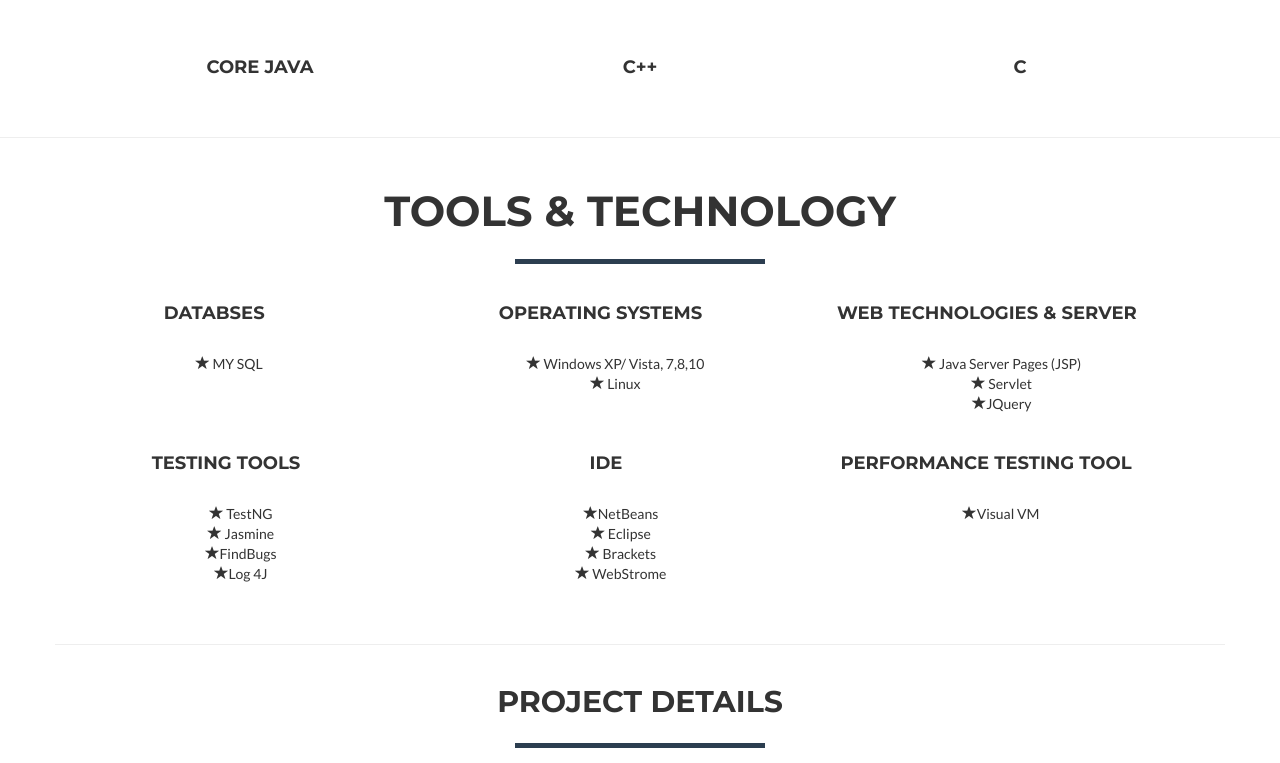
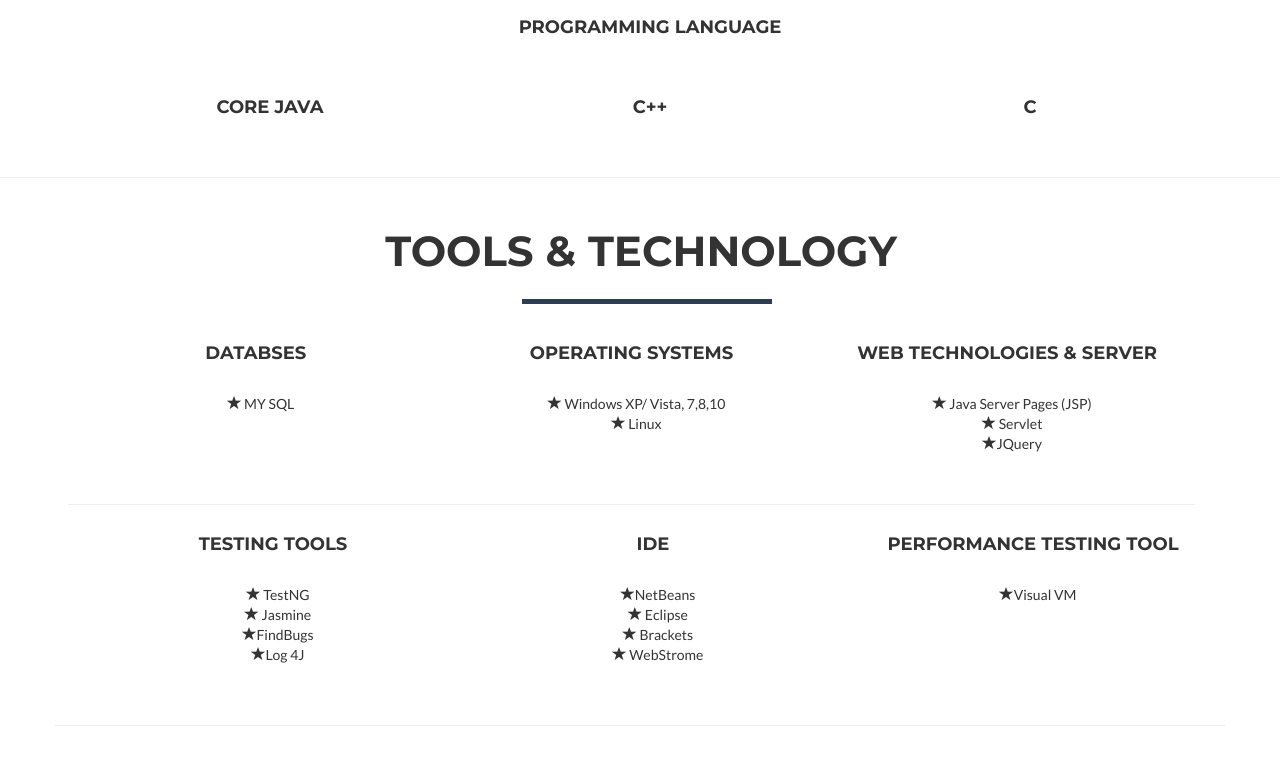
Before and after one commit to pranshujaguri/pranshujaguri.github.io, a plain HTML site: page index.html in a window 1280 px wide. Shown: the part 1943-2706 px from the top of the page. Drawn offline with nearby package versions, Linux system fonts and the light colour scheme.

Commit message:
new changes

```diff
--- a/css/Resume.css
+++ b/css/Resume.css
@@ -184,6 +184,8 @@
 }
 section h2 {
   margin: 0;
+	margin-right: -39px;
+margin-left: -50px;
   font-size: 3em;
 }
 section.success {
--- a/index.html
+++ b/index.html
@@ -145,9 +145,19 @@
 	}
 */
 	#up{
-		margin-right: 30px;
-margin-left: -49px;
+		padding-left: -1px;
+    padding-right: -6px;
+    margin-right: 15px;
+    margin-left: -15px;
+
 }
+	h4 {
+    font-size: 18px;
+    margin-left: 20px;
+	}
+	.icon-holder{
+		padding-right: 20px;
+	}
     </style>
 
 
@@ -335,7 +345,7 @@
 			<div class="animated zoomInDown" >
 				<h2>TECHNICAL SKILLS</h2>
 				<hr class="star-primary">
-				<h4> Programming Language</h4>
+				<h4> Scripting Language</h4>
 			<div class="row services">
 				<div class="col-md-4">
 					<div class="service">
@@ -372,7 +382,7 @@
 				<h4 class="heading">JAVA SCRIPT</h4>
 				</div>
 				</div>
-
+               <h4> Programming Language</h4>
 				<div class="container">
 
 				<div class="col-md-4">
@@ -427,7 +437,7 @@
 	<section id="services" class="section section-padded">
 		<div class="container">
 			<div class="row" id="row1">
-			<div class="animated LightSpeedIn" style="margin-left: 50px;">
+			<div class="animated LightSpeedIn" style="margin-left: 63px;">
 				<h2> TOOLS & Technology </h2>
 				<hr class="star-primary">
 				<h4></h4>
@@ -478,6 +488,8 @@
                 <hr>
     <!-- threee section done-->
          &nbsp;&nbsp;&nbsp;&nbsp;&nbsp;&nbsp;&nbsp;&nbsp;&nbsp;&nbsp;&nbsp;&nbsp;&nbsp;
+                        <hr class="featurette-divider">
+
 
 
            <div class="container">
```
